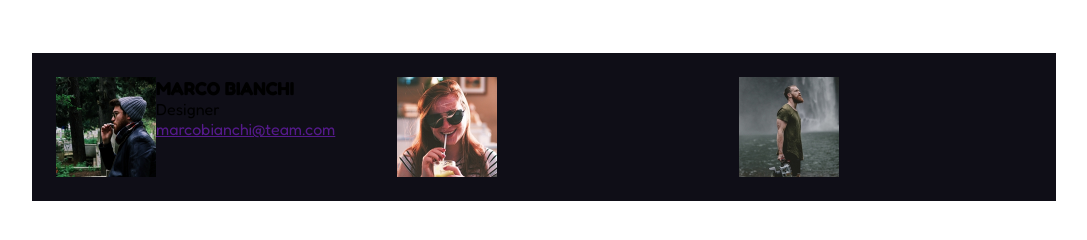
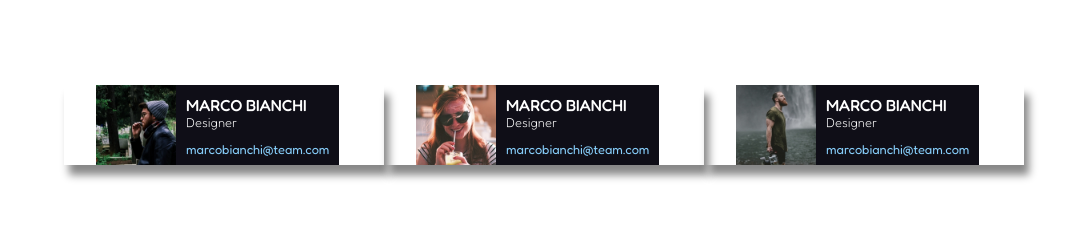
Before and after one commit to DanieleCascio-dev/html-css-float-cards, a plain HTML site: page index.html in a window 1280 px wide. Shown: the part 138-378 px from the top of the page, without its empty margins (96-1183 px from the left). Drawn offline with Linux system fonts and the light colour scheme.

Commit message:
add: card complet, first row(wip)

```diff
--- a/css/style.css
+++ b/css/style.css
@@ -52,25 +52,51 @@ h1 {
 /* MAIN */
 
 .cards-container {
-  background-color: blue;
 }
 
 .row {
+  padding: 2rem;
 }
 
 .card {
   float: left;
 
   width: calc(100% / 3);
-  background-color: var(--bg-color);
-  padding: 1.5rem;
+  /* min-height: 100px; */
+  padding-left: 2rem;
+
+  box-shadow: 5px 10px 8px #888888;
 }
 
 .float-img {
   float: left;
-  height: 100px;
+  height: 80px;
 }
 
 .card-content {
+  color: #fff;
+  text-align: left;
+  float: left;
+  background-color: var(--bg-color);
+  /* min-height: 80px; */
+  max-height: 80px;
+  padding: 10px;
+}
+
+.card-content h3 {
+  font-size: 1rem;
+  font-weight: 500;
+}
+
+.card-content .work {
+  font-weight: 300;
+  font-size: 0.8rem;
+  padding-bottom: 0.5rem;
+}
+
+.card-content .email {
+  text-decoration: none;
+  color: lightskyblue;
+  font-size: 0.8rem;
 }
 /* /MAIN */
--- a/index.html
+++ b/index.html
@@ -35,17 +35,27 @@
               <img class="float-img" src="img/img/male1.png" alt="" />
               <div class="card-content">
                 <h3>MARCO BIANCHI</h3>
-                <span class="work">Designer</span>
+                <p class="work">Designer</p>
                 <a href="" class="email">marcobianchi@team.com</a>
               </div>
             </div>
-            <div class="card">
+            <div class="card clearfix">
               <img class="float-img" src="img/img/female1.png" alt="" />
+              <div class="card-content">
+                <h3>MARCO BIANCHI</h3>
+                <p class="work">Designer</p>
+                <a href="" class="email">marcobianchi@team.com</a>
+              </div>
             </div>
-            <div class="card">
+            <div class="card clearfix">
               <img class="float-img" src="img/img/male2.png" alt="" />
+              <div class="card-content">
+                <h3>MARCO BIANCHI</h3>
+                <p class="work">Designer</p>
+                <a href="" class="email">marcobianchi@team.com</a>
+              </div>
             </div>
-          </div>
+
           <div class="row"></div>
         </div>
       </main>
```
